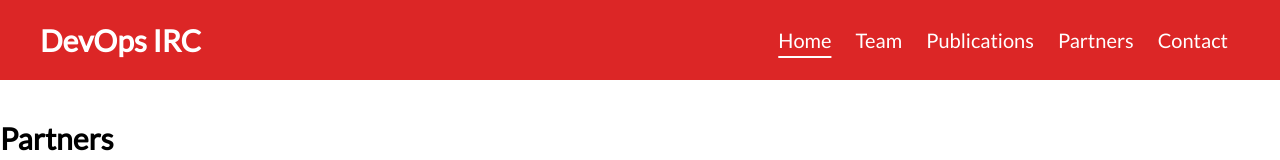
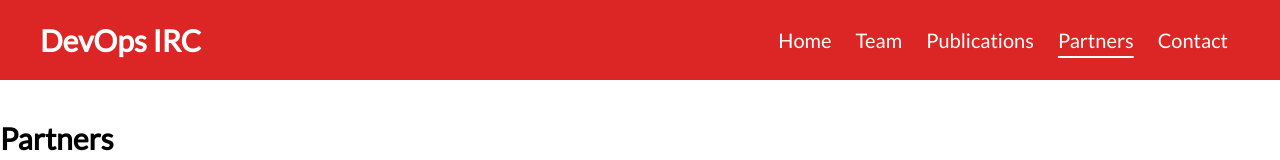
Before and after one commit to devopsirc/devopsirc.github.io, a Vue app: page /partners in a window 1280 px wide. Shown: the top 160 px of the page. Built offline with nearby package versions, Linux system fonts and the light colour scheme; what tw-elements would draw is missing.

Commit message:
current page highlight started

```diff
--- a/src/components/navbar/TheDefaultNavBar.vue
+++ b/src/components/navbar/TheDefaultNavBar.vue
@@ -1,8 +1,8 @@
 <script setup>
-import { useRoute, useRouter } from 'vue-router';
+import { useRouter } from 'vue-router';
 
 const routes = useRouter().options.routes;
-const currentRoutePath = useRoute().path
+
 </script>
 
 <template>
@@ -16,7 +16,7 @@
         :key="route.id"
         :to="route.path"
         class="nav-item"
-        :class="{ 'nav-item-selected': currentRoutePath === route.path }"
+        :class="{ 'nav-item-selected': this.$route.path === route.path }"
         >{{ route.name }}
       </router-link>
     </div>
```
